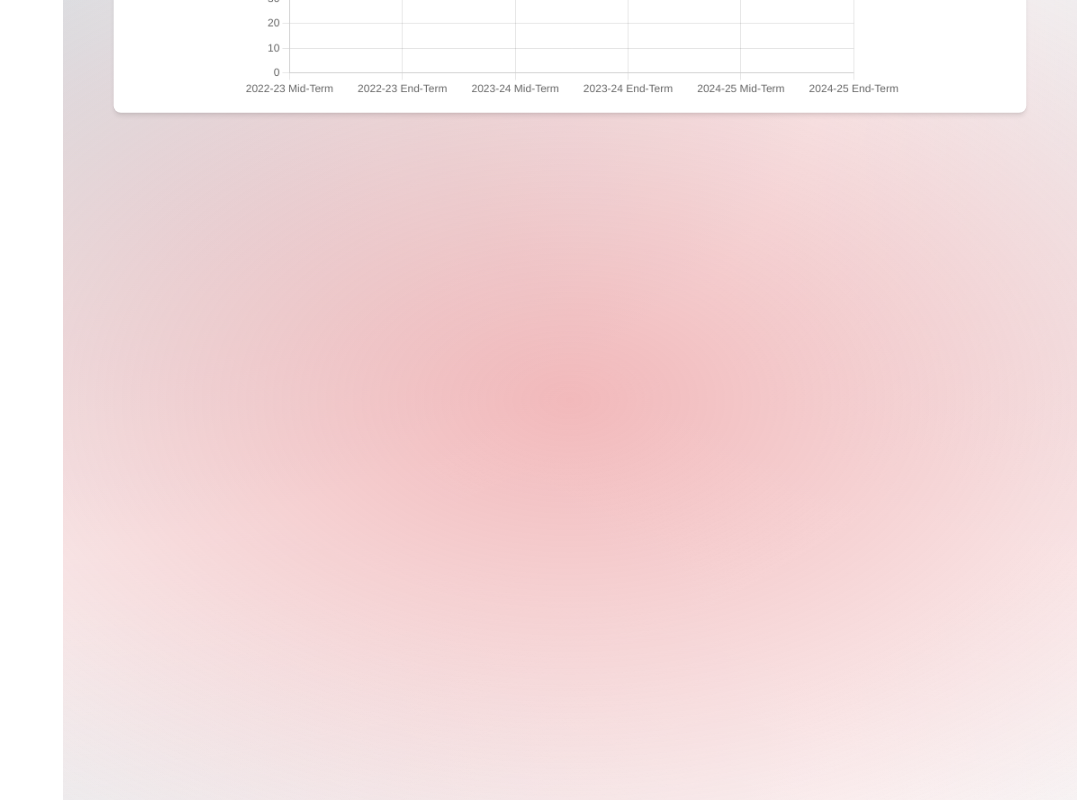
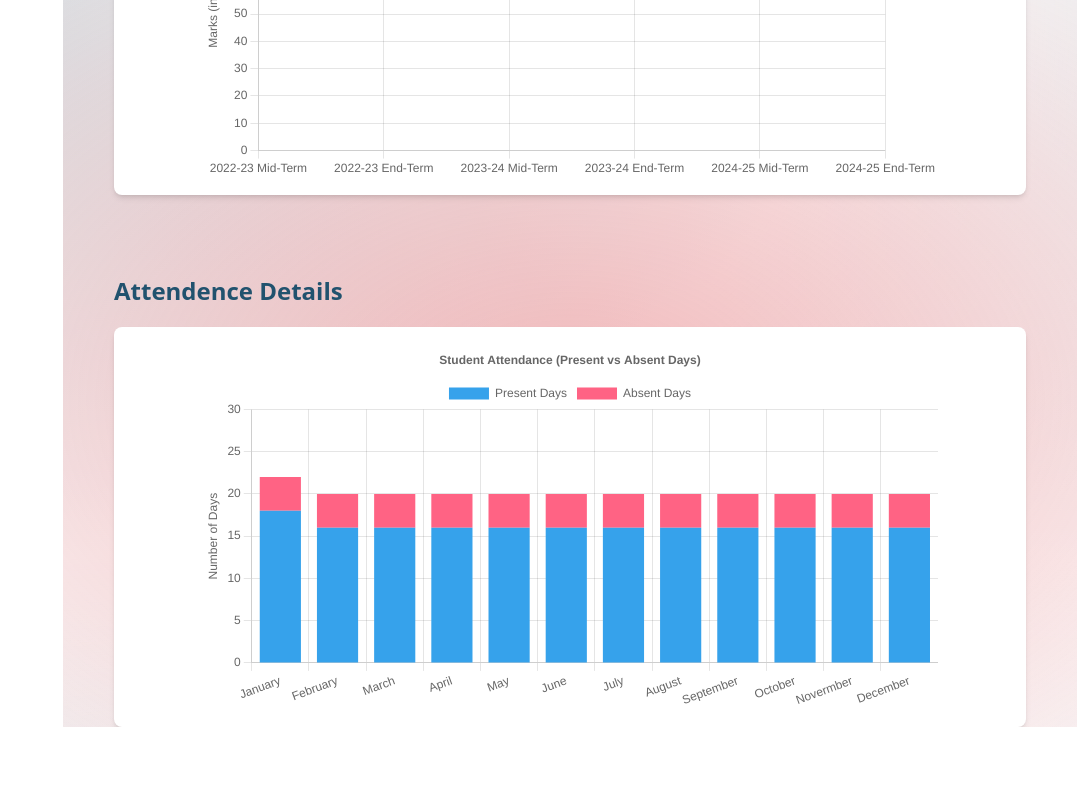
Before and after one commit to kartavya-info/kartavya-database, a React (Vite) app in the folder frontend/: page /admin/1 in a window 1280 px wide. Shown: the part 1600-2400 px from the top of the page, without its empty margins (203-1280 px from the left). After the commit the page ends 2327 px from the top, so only its background shows below. Built offline with nearby package versions, Linux system fonts and the light colour scheme.

Commit message:
Add attendence monitor graph to student-profile-page

```diff
--- /dev/null
+++ b/frontend/src/Pages/AttendenceMonitoringGraph.jsx
@@ -0,0 +1,105 @@
+import React from 'react';
+import { Bar } from 'react-chartjs-2';
+import {
+  Chart as ChartJS,
+  CategoryScale,
+  LinearScale,
+  BarElement,
+  Title,
+  Tooltip,
+  Legend,
+} from 'chart.js';
+
+ChartJS.register(
+  CategoryScale,
+  LinearScale,
+  BarElement,
+  Title,
+  Tooltip,
+  Legend
+);
+
+const AttendanceMonitoringGraph = ({ attendanceData = {} }) => {
+  const months = Object.keys(attendanceData);
+
+  const labels = [];
+  const totalDaysData = [];
+  const absentDaysData = [];
+
+  months.forEach((month) => {
+    const { totalDays, presentDays } = attendanceData[month];
+
+    labels.push(month);
+    totalDaysData.push(parseFloat(presentDays)); // Present days
+    absentDaysData.push(parseFloat(totalDays) - parseFloat(presentDays)); // Absent days
+  });
+
+  const data = {
+    labels: labels,
+    datasets: [
+      {
+        label: 'Present Days',
+        data: totalDaysData,
+        backgroundColor: '#36A2EB', // Blue for present days
+      },
+      {
+        label: 'Absent Days',
+        data: absentDaysData,
+        backgroundColor: '#FF6384', // Red for absent days
+      },
+    ],
+  };
+
+  const options = {
+    responsive: true,
+    plugins: {
+      legend: {
+        position: 'top',
+      },
+      title: {
+        display: true,
+        text: 'Student Attendance (Present vs Absent Days)',
+      },
+      tooltip: {
+        mode: 'index',
+        intersect: false,
+        callbacks: {
+          title: (tooltipItems) => {
+            const monthIndex = tooltipItems[0].dataIndex;
+            return `${labels[monthIndex]}`;
+          },
+          afterBody: (tooltipItems) => {
+            const monthIndex = tooltipItems[0].dataIndex;
+            const totalDays = attendanceData[labels[monthIndex]].totalDays;
+            return `Total Days: ${totalDays}`;
+          },
+        },
+      },
+    },
+    scales: {
+      x: {
+        stacked: true,  // Stack bars on x-axis
+      },
+      y: {
+        beginAtZero: true,
+        stacked: true,  // Stack on y-axis
+        title: {
+          display: true,
+          text: 'Number of Days',
+        },
+        ticks: {
+          stepSize: 5,
+        },
+        max:  30
+      },
+    },
+  };
+
+  return (
+    <div className="p-4 w-full h-full flex justify-center bg-white rounded-lg shadow-md">
+      <Bar data={data} options={options} />
+    </div>
+  );
+};
+
+export default AttendanceMonitoringGraph;
--- a/frontend/src/Pages/StudentProfile.jsx
+++ b/frontend/src/Pages/StudentProfile.jsx
@@ -4,6 +4,7 @@ import { Checkbox } from '@/components/ui/checkbox';
 import { Input } from '@/components/ui/input';
 import React, { useState } from 'react';
 import StudentProgressGraph from './StudentProgressGraph';
+import AttendanceMonitoringGraph from './AttendenceMonitoringGraph';
 
 const studentDataFromBackend = {
   id: '1',
@@ -43,9 +44,23 @@ const studentDataFromBackend = {
     },
     '2024-25': {
       midTerm: '85%',
-      endTerm: '90%'
-    }
+      endTerm: '90%',
+    },
   },
+  attendence: {
+    January: { totalDays: 22, presentDays: 18 },
+    February: { totalDays: 20, presentDays: 16 },
+    March: { totalDays: 20, presentDays: 16 },
+    April: { totalDays: 20, presentDays: 16 },
+    May: { totalDays: 20, presentDays: 16 },
+    June: { totalDays: 20, presentDays: 16 },
+    July: { totalDays: 20, presentDays: 16 },
+    August: { totalDays: 20, presentDays: 16 },
+    September: { totalDays: 20, presentDays: 16 },
+    October: { totalDays: 20, presentDays: 16 },
+    Novermber: { totalDays: 20, presentDays: 16 },
+    December: { totalDays: 20, presentDays: 16 },
+  }
 };
 
 const StudentProfile = () => {
@@ -87,7 +102,7 @@ const StudentProfile = () => {
           </div>
         </div>
       </div>
-      <div className="hero flex flex-col gap-10 w-[80%] h-[300vh] bg-fixed inset-0 bg-[radial-gradient(ellipse_at_center,rgba(222,80,85,0.4),transparent),radial-gradient(ellipse_at_top_left,rgba(205,214,219,0.8),rgba(255,255,255,0.8),rgba(255,255,255,0)),radial-gradient(ellipse_at_top_right,rgba(205,214,219,0.8),rgba(255,255,255,0.8),rgba(255,255,255,0)),radial-gradient(ellipse_at_bottom_left,rgba(205,214,219,0.8),rgba(255,255,255,0.8),rgba(255,255,255,0)),radial-gradient(ellipse_at_bottom_right,rgba(205,214,219,0.8),rgba(255,255,255,0.8),rgba(255,255,255,0))]">
+      <div className="hero flex flex-col gap-10 w-[80%]  bg-fixed inset-0 bg-[radial-gradient(ellipse_at_center,rgba(222,80,85,0.4),transparent),radial-gradient(ellipse_at_top_left,rgba(205,214,219,0.8),rgba(255,255,255,0.8),rgba(255,255,255,0)),radial-gradient(ellipse_at_top_right,rgba(205,214,219,0.8),rgba(255,255,255,0.8),rgba(255,255,255,0)),radial-gradient(ellipse_at_bottom_left,rgba(205,214,219,0.8),rgba(255,255,255,0.8),rgba(255,255,255,0)),radial-gradient(ellipse_at_bottom_right,rgba(205,214,219,0.8),rgba(255,255,255,0.8),rgba(255,255,255,0))]">
         <div className="heading text-3xl font-semibold text-center pt-5 pb-5 border-b w-full">
           Student Profile
         </div>
@@ -545,7 +560,7 @@ const StudentProfile = () => {
 
         {/* Result Details */}
 
-        <div className="result-details scale-90">
+        <div className="result-details w-[90%] m-auto">
           <div className="w-full text-2xl font-semibold text-[#21526E] mb-5">
             Result Details
           </div>
@@ -582,6 +597,23 @@ const StudentProfile = () => {
             <StudentProgressGraph results={studentData.results} />
           </div>
         </div>
+
+        {/* --------------------------------------------------------------------------------------------------------------------------------------------------------------------------------------------- */}
+
+        {/* Attendence details */}
+        <div className="attendence-details w-[90%] m-auto mt-10">
+
+          <div className="w-full text-2xl font-semibold text-[#21526E] mb-5">
+            Attendence Details
+          </div>
+
+
+          {/* Attendence Graph */}
+          <div className="result-graph w-full h-[400px]">
+            <AttendanceMonitoringGraph attendanceData={studentData.attendence} />
+          </div>
+
+        </div>
       </div>
     </div>
   );
```
